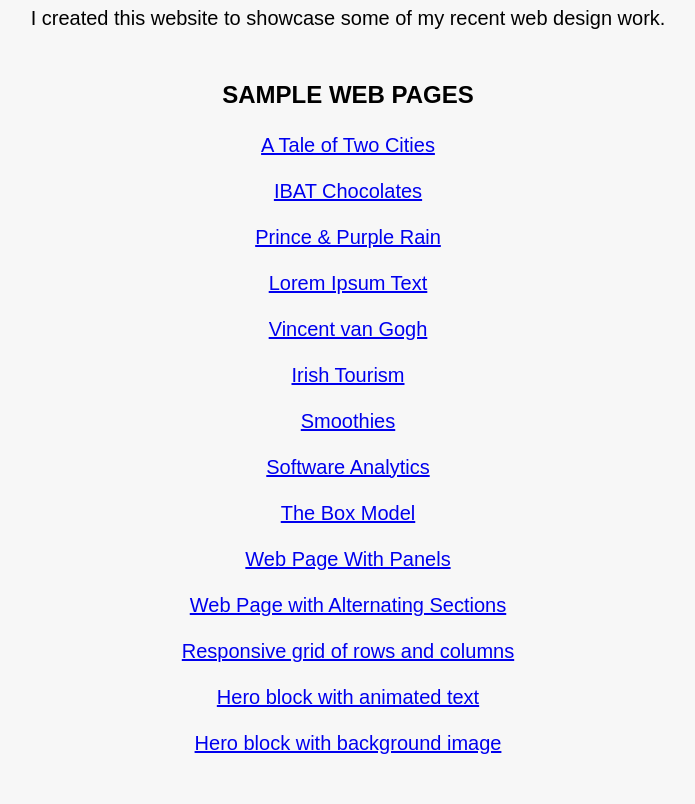
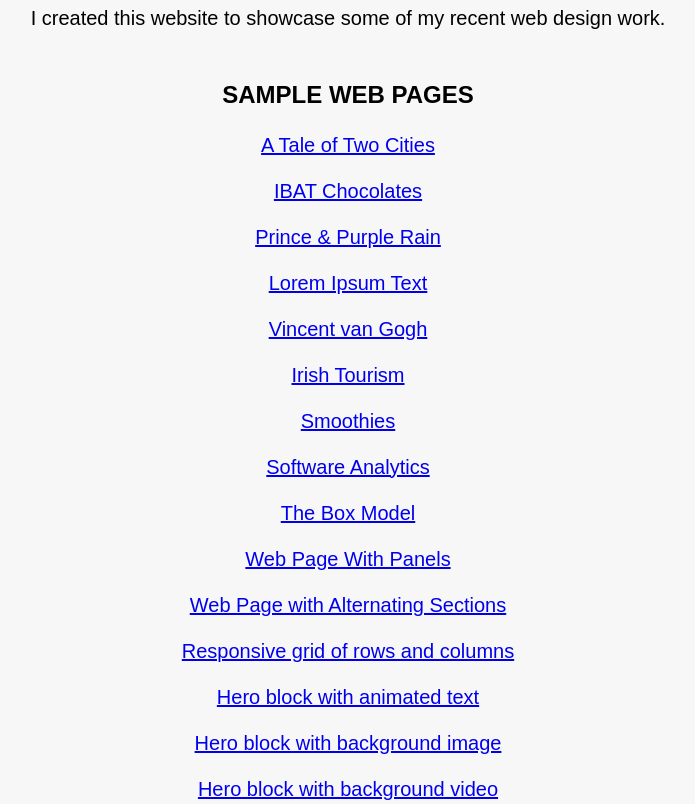
Before and after one commit to salomefrossard/salomefrossard.github.io, a plain HTML site: page index.html in a window 1280 px wide. Shown: the part 1267-2071 px from the top of the page, without its empty margins (292-987 px from the left). Before the commit the page ends 2025 px from the top, so only its background shows below. Drawn offline with Linux system fonts and the light colour scheme.

Commit message:
Add files via upload

```diff
--- a/index.html
+++ b/index.html
@@ -40,7 +40,7 @@
     <p><a href="exercises/page-12.html">Responsive grid of rows and columns</a></p>
     <p><a href="exercises/hero-text.html">Hero block with animated text</a></p>
     <p><a href="exercises/hero-image.html">Hero block with background image</a></p>
-
+    <p><a href="exercises/hero-video.html">Hero block with background video</a></p>
 
 
 
```
